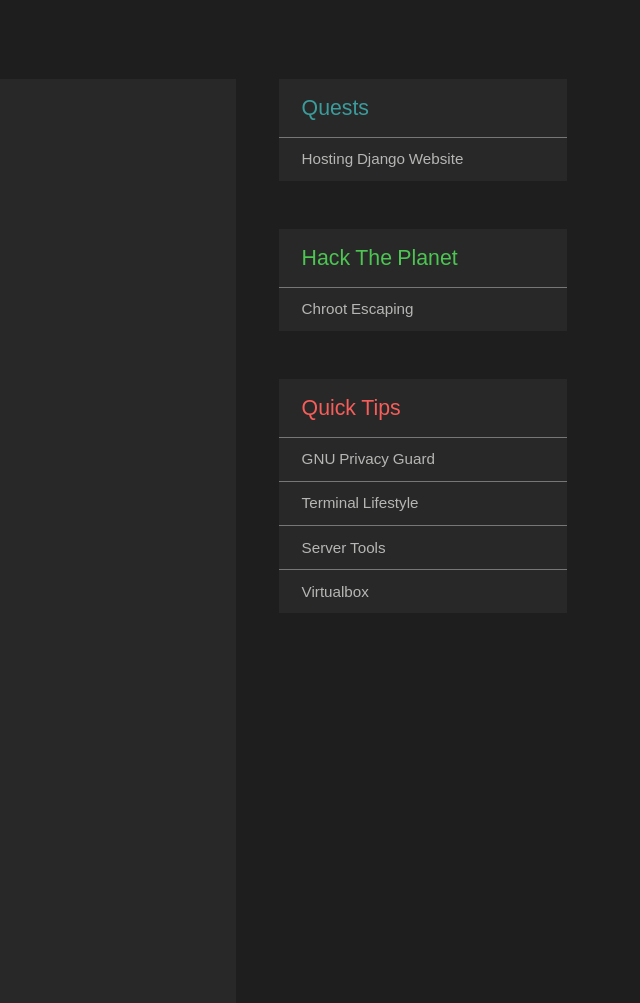
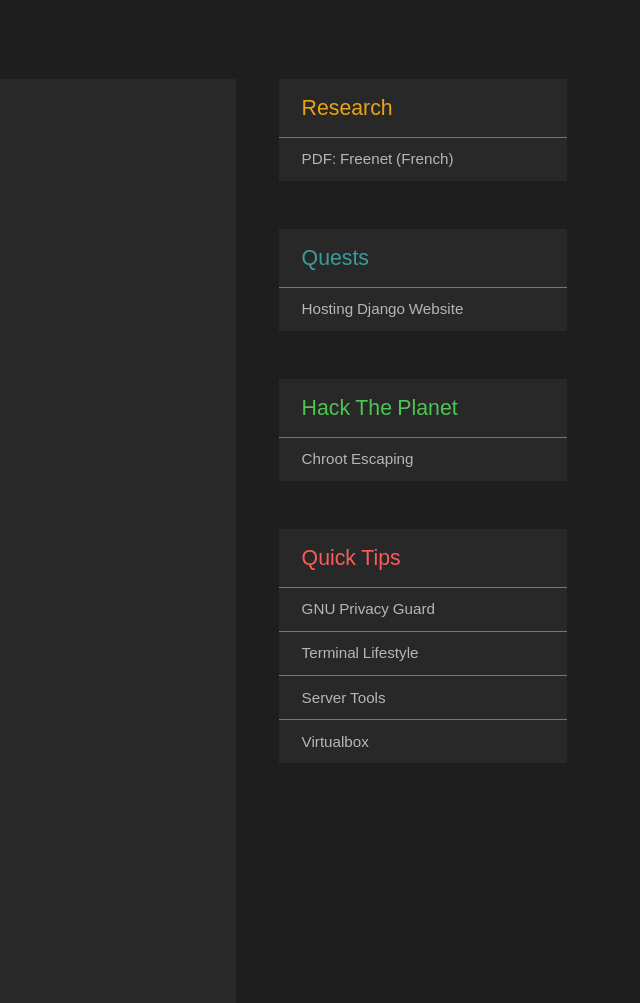
Before and after one commit to binarytrails/website2.0, a Django app: template frontend/templates/frontend/sections/article.html in a window 1280 px wide. Shown: the part 527-1530 px from the top of the page, without its empty margins (640-1280 px from the left). Run offline with Django 3.2, Linux system fonts and the light colour scheme; the template is opened without the code that fills it, so the values that code supplies are empty.

Commit message:
+ /artciles/ research/ section

```diff
--- a/frontend/templates/frontend/sections/articles.html
+++ b/frontend/templates/frontend/sections/articles.html
@@ -12,10 +12,23 @@
                     {% block article %}
                     {% endblock article %}
                 </div>
+                <!-- Research -->
+                <div id="side-menu">
+                    <ul class="default">
+                        <li class="default" style="color: {% cycle '#E8A317' '#3B9C9C' '#4CC552' '#F75D59' as bgcolors %};">
+                            <header>Research</header>
+                        </li>
+                        <li class="default">
+                            <a href="/static/frontend/pdf/freenet-fr.pdf">
+                                PDF: Freenet (French)
+                            </a>
+                        </li>
+                    </ul>
+                </div>
                 <!-- Quests -->
                 <div id="side-menu">
                     <ul class="default">
-                        <li class="default" style="color: {% cycle '#3B9C9C' '#4CC552' '#F75D59' as bgcolors %};">
+                        <li class="default" style="color: {% cycle bgcolors %};">
                             <header>Quests</header>
                         </li>
                         <li class="default">
```
